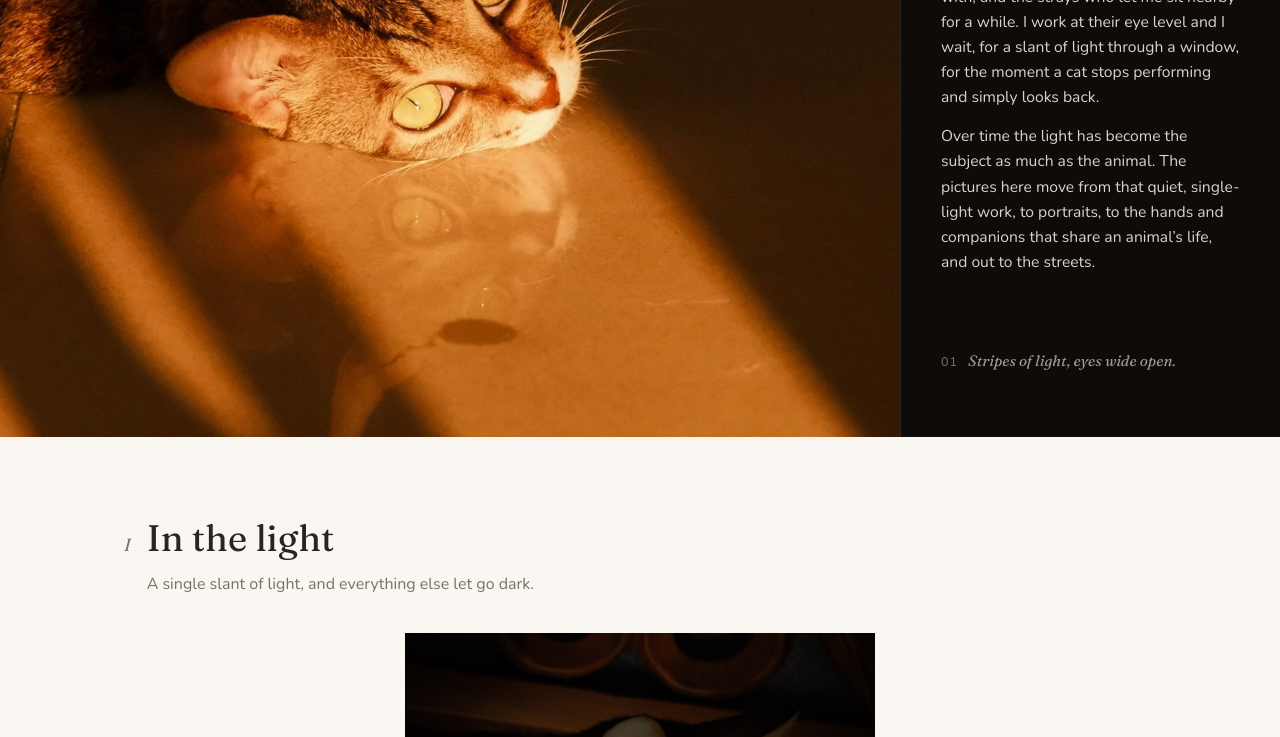
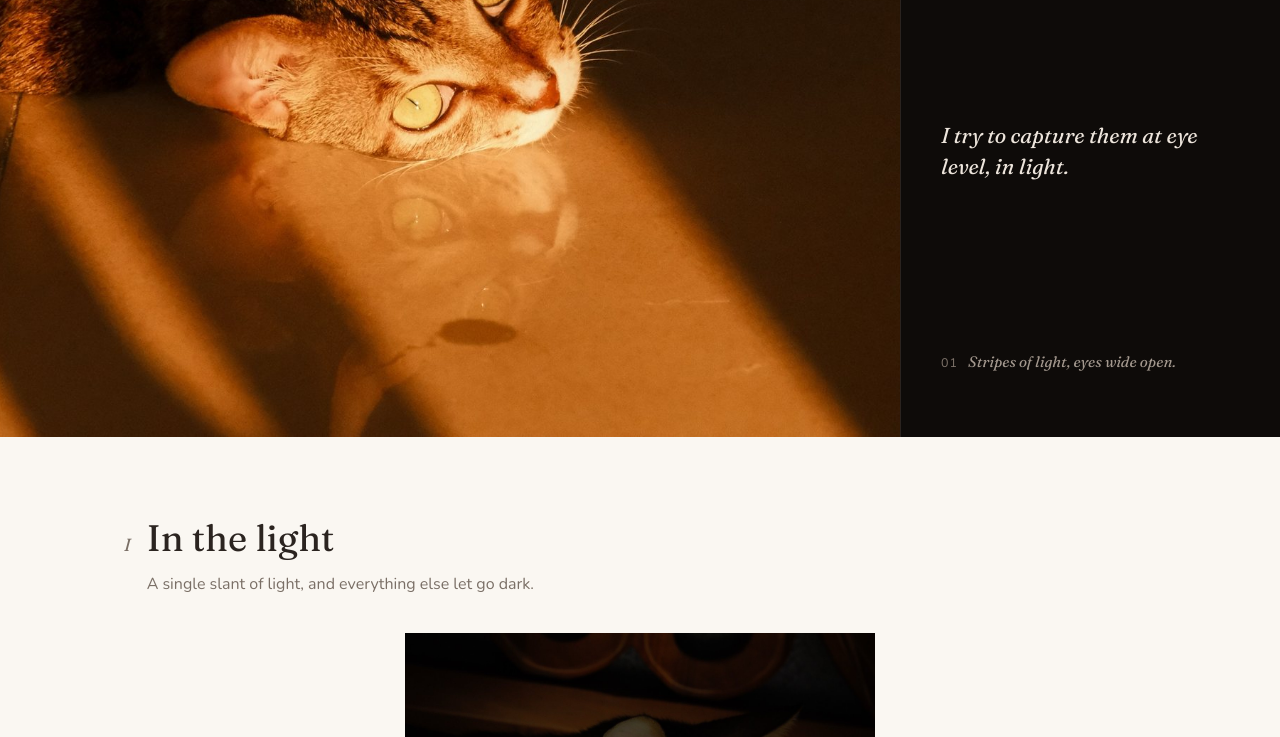
Before and after one commit to sophiehe1175-dev/sophiesseasons, a plain HTML site: page portfolio.html in a window 1280 px wide. Shown: the part 363-1100 px from the top of the page. Drawn offline with nearby package versions, Linux system fonts and the light colour scheme.

Commit message:
Selected work: one-line statement, 'I try to capture them at eye level, in light.'
Co-Authored-By: Claude Opus 5.5 <noreply@anthropic.com>
Claude-Session: https://claude.ai/code/session_015mS19cJY3dQnjX4obLJE85

```diff
--- a/portfolio.html
+++ b/portfolio.html
@@ -50,6 +50,7 @@ figcaption { margin-top:12px; font-family:'Fraunces',serif; font-style:italic; f
 .panel .n { color:#7D7269; }
 .end { border-top:1px solid var(--line); padding:48px 0 72px; color:var(--soft); display:flex; flex-wrap:wrap; gap:12px 32px; justify-content:space-between; }
 @media (max-width:600px) { .wrap { padding:0 16px; } .grp { padding-top:56px; } .pf { margin-bottom:52px; } }
+.panel .statement .line { font-family:'Fraunces',Georgia,serif; font-style:italic; font-size:1.35rem; line-height:1.45; color:#EDE5DC; max-width:22ch; }
 </style>
 </head>
 <body>
@@ -60,10 +61,7 @@ figcaption { margin-top:12px; font-family:'Fraunces',serif; font-style:italic; f
     <div>
       <h1>Selected work<em>Animal portraits</em></h1>
     </div>
-    <div class="statement">
-      <p>I photograph animals, mostly cats: the ones I live with, the ones friends trust me with, and the strays who let me sit nearby for a while. I work at their eye level and I wait, for a slant of light through a window, for the moment a cat stops performing and simply looks back.</p>
-      <p>Over time the light has become the subject as much as the animal. The pictures here move from that quiet, single-light work, to portraits, to the hands and companions that share an animal&rsquo;s life, and out to the streets.</p>
-    </div>
+    <div class="statement"><p class="line">I try to capture them at eye level, in light.</p></div>
     <p class="cap"><span class="n">01</span>Stripes of light, eyes wide open.</p>
   </div>
 </header>
```
